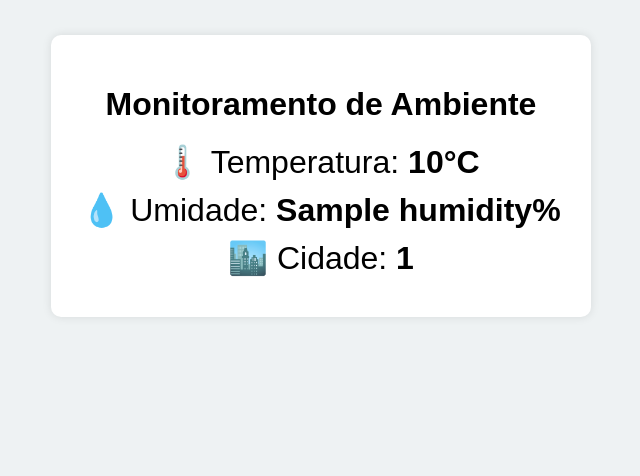
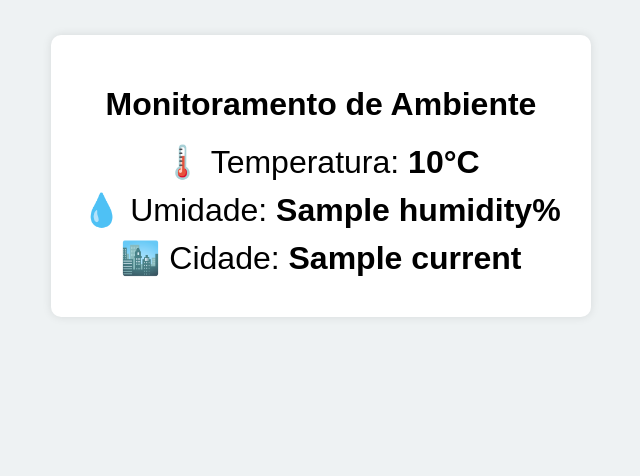
Before and after one commit to nicolasplanas/API-CEP, a Flask app: page /search-city/1 in a window 1280 px wide. Shown: the part 232-708 px from the top of the page, without its empty margins (319-959 px from the left). Run offline with Flask 3, Linux system fonts and the light colour scheme; a database or web service that is not in the repository returns one stand-in record (values such as "Sample title"); data that the repository does not hold is empty.

Commit message:
Clima tempo

```diff
--- a/app.py
+++ b/app.py
@@ -15,23 +15,26 @@ def senai():
 @app.route('/pesquisacep/<cep>', methods=['GET'])
 def pesquisacep(cep):
 
-    url = f"https://viacep.com.br/ws/{cep}/json/"
+    url      = f"https://viacep.com.br/ws/{cep}/json/"
     resposta = requests.get(url)
     return resposta.json()
 
 @app.route('/search-city/<city>', methods=['GET'])
 def searchcity(city):
 
-    key = "c4380707dde242f4b78202712252204&q"
-    url = f"https://api.weatherapi.com/v1/current.json?key={key}={city}&lang=pt"
+    key      = "c4380707dde242f4b78202712252204"
+    url      = f"https://api.weatherapi.com/v1/current.json?key={key}&q={city}&lang=pt"
     resposta = requests.get(url)
     result   = resposta.json()
 
     temperatura = result['current']['temp_c']
     umidade     = result['current']['humidity']
+    cidade      = result['current']['name']
+    regiao      = result['current']['region']
+    localhora   = result['current']['localtime']
 
     return render_template("paginatempo.html",
-    temp=temperatura, umid=umidade, city=city)
+    temp=temperatura, umid=umidade, nome=cidade, estado=regiao, localhora=localhora)
 
 if __name__ == '__main__':
     app.run(debug=True)
--- a/templates/paginatempo.html
+++ b/templates/paginatempo.html
@@ -33,7 +33,7 @@
         <h1>Monitoramento de Ambiente</h1>
         <div class="dado">🌡️ Temperatura: <strong>{{ temp }}°C</strong></div>
         <div class="dado">💧 Umidade: <strong>{{ umid }}%</strong></div>
-        <div class="dado">🏙️ Cidade: <strong>{{ city }}</strong></div>
+        <div class="dado">🏙️ Cidade: <strong>{{ nome }}</strong></div>
     </div>
 </body>
 </html>
```
